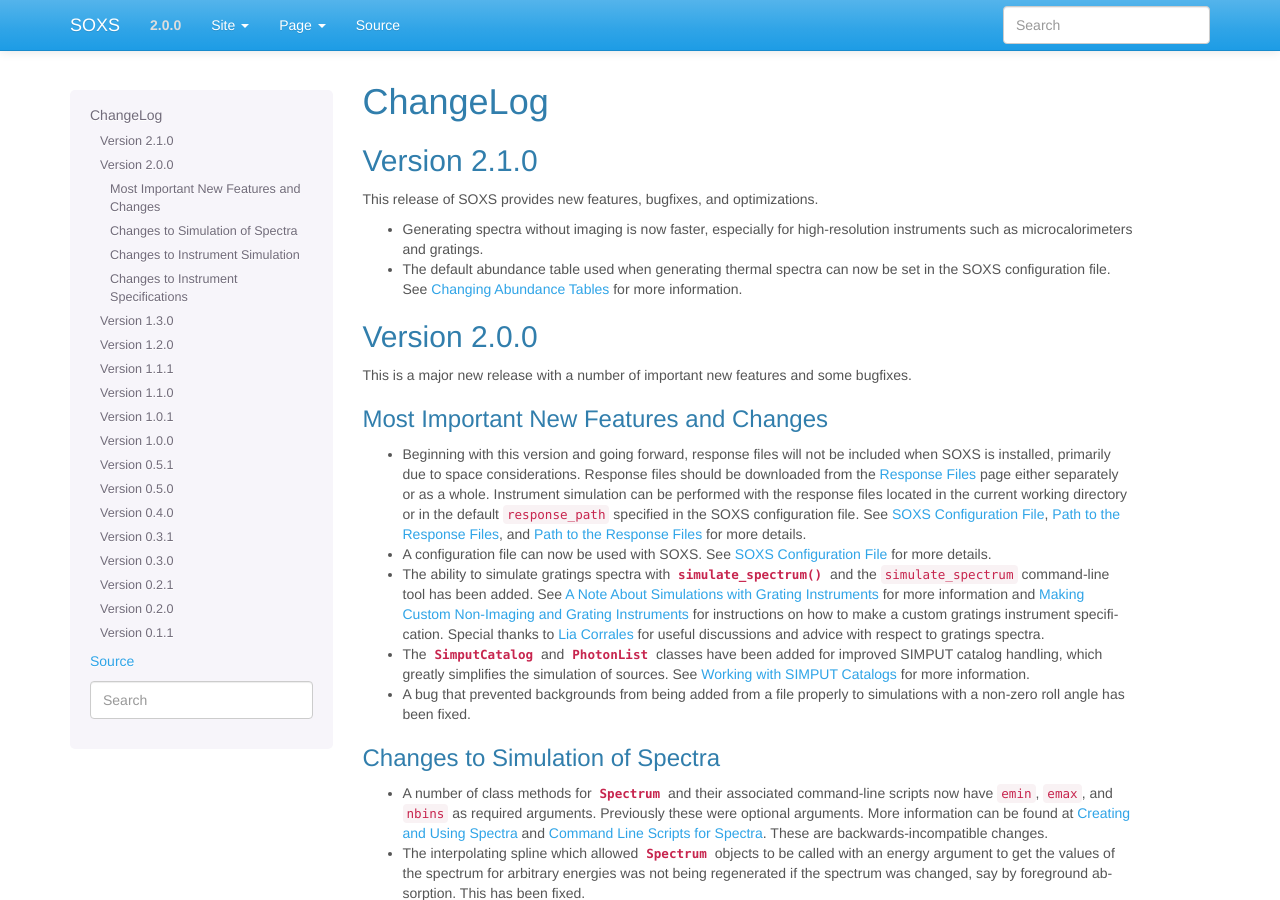
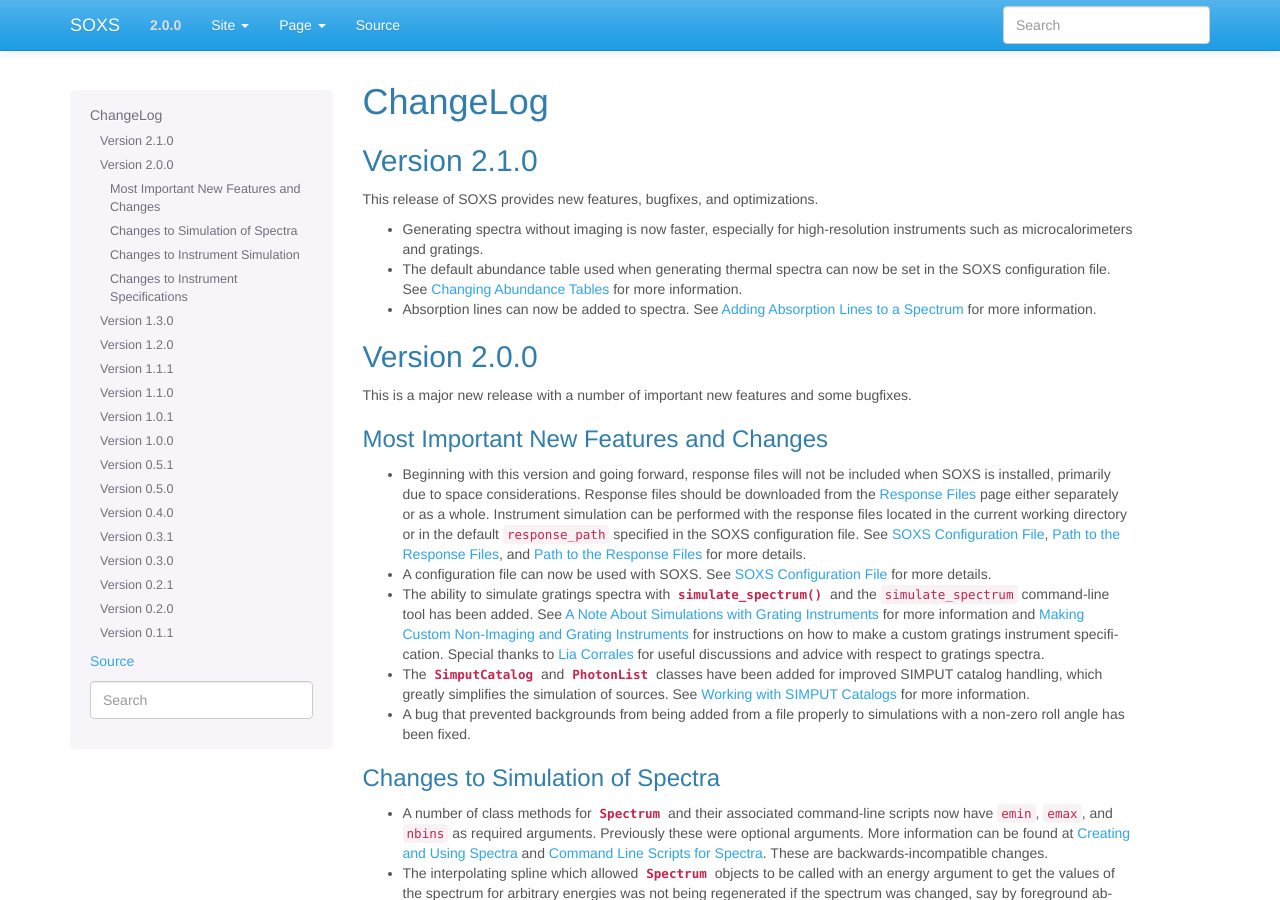
Before and after one commit to lynx-x-ray-observatory/soxs, a Sphinx documentation site: the page built from doc/source/changelog.rst, in a window 1280 px wide and 900 px high. Built offline with Sphinx 7.4.7, drawn with Linux system fonts in a browser that asks for light colours.

Commit message:
Add a note about absorption lines to the changelog

```diff
--- a/doc/source/changelog.rst
+++ b/doc/source/changelog.rst
@@ -12,6 +12,8 @@ This release of SOXS provides new features, bugfixes, and optimizations.
   instruments such as microcalorimeters and gratings.
 * The default abundance table used when generating thermal spectra can now be set in
   the SOXS configuration file. See :ref:`solar-abund-tables` for more information.
+* Absorption lines can now be added to spectra. See :ref:`absorb_lines` for more
+  information.
 
 Version 2.0.0
 -------------
```
